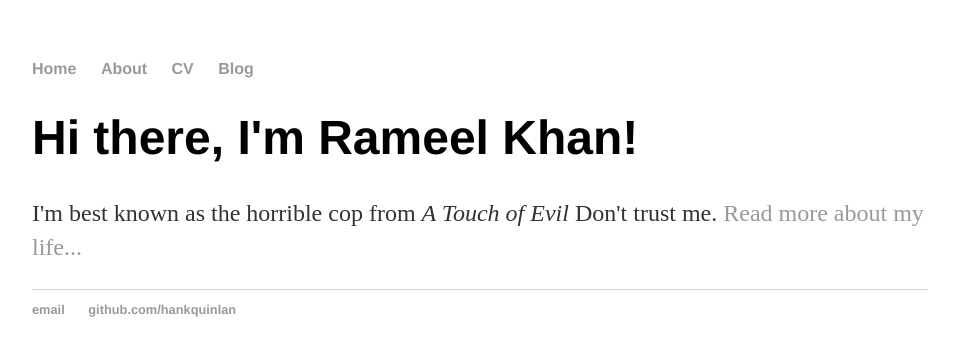
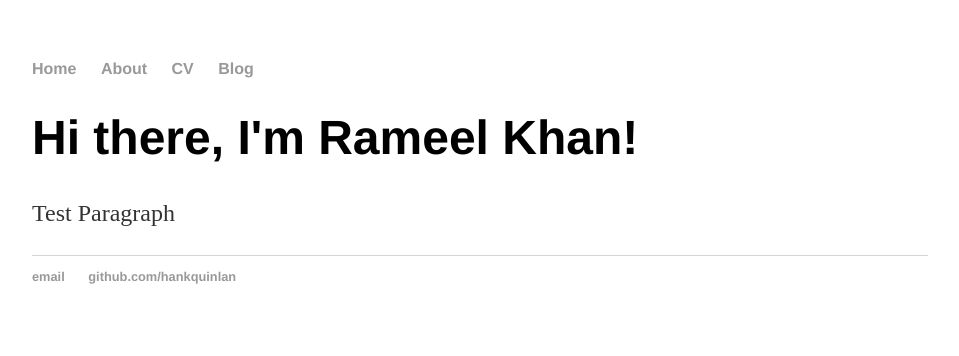
Before and after one commit to efcreationtool/efcreationtool.github.io, a Jekyll site: the page built from index.html, in a window 1280 px wide. Shown: the top 356 px of the page, without its empty margins (160-1119 px from the left). Built offline with Jekyll 4.4.1, drawn with Linux system fonts in a browser that asks for light colours.

Commit message:
Update index.html

```diff
--- a/index.html
+++ b/index.html
@@ -1,30 +1,8 @@
-<!DOCTYPE html>
-<html>
-	<head>
-		<title>Rameel Khan Title</title>
-		<!-- link to main stylesheet -->
-		<link rel="stylesheet" type="text/css" href="/css/main.css">
-	</head>
-	<body>
-		<nav>
-    		<ul>
-        		<li><a href="/">Home</a></li>
-	        	<li><a href="/about">About</a></li>
-        		<li><a href="/cv">CV</a></li>
-        		<li><a href="/blog">Blog</a></li>
-    		</ul>
-		</nav>
-		<div class="container">
-    		<div class="blurb">
-        		<h1>Hi there, I'm Rameel Khan!</h1>
-				<p>I'm best known as the horrible cop from <em>A Touch of Evil</em> Don't trust me. <a href="/about">Read more about my life...</a></p>
-    		</div><!-- /.blurb -->
-		</div><!-- /.container -->
-		<footer>
-    		<ul>
-        		<li><a href="mailto:hankquinlanhub@gmail.com">email</a></li>
-        		<li><a href="https://github.com/hankquinlan">github.com/hankquinlan</a></li>
-			</ul>
-		</footer>
-	</body>
-</html>
+---
+layout: default
+title: Rameel Khan
+---
+<div class="blurb">
+	<h1>Hi there, I'm Rameel Khan!</h1>
+	<p>Test Paragraph</p>
+</div><!-- /.blurb -->
```
